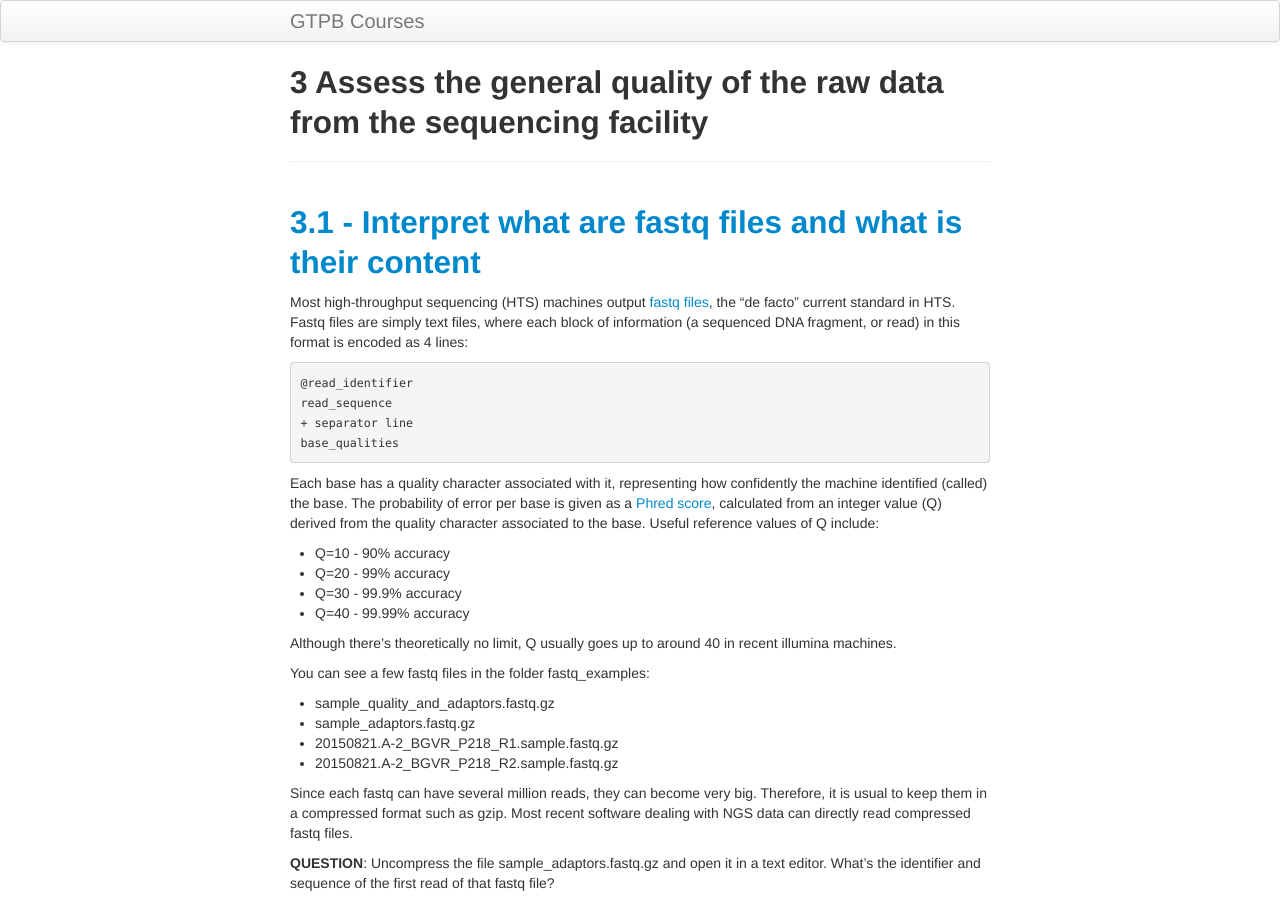
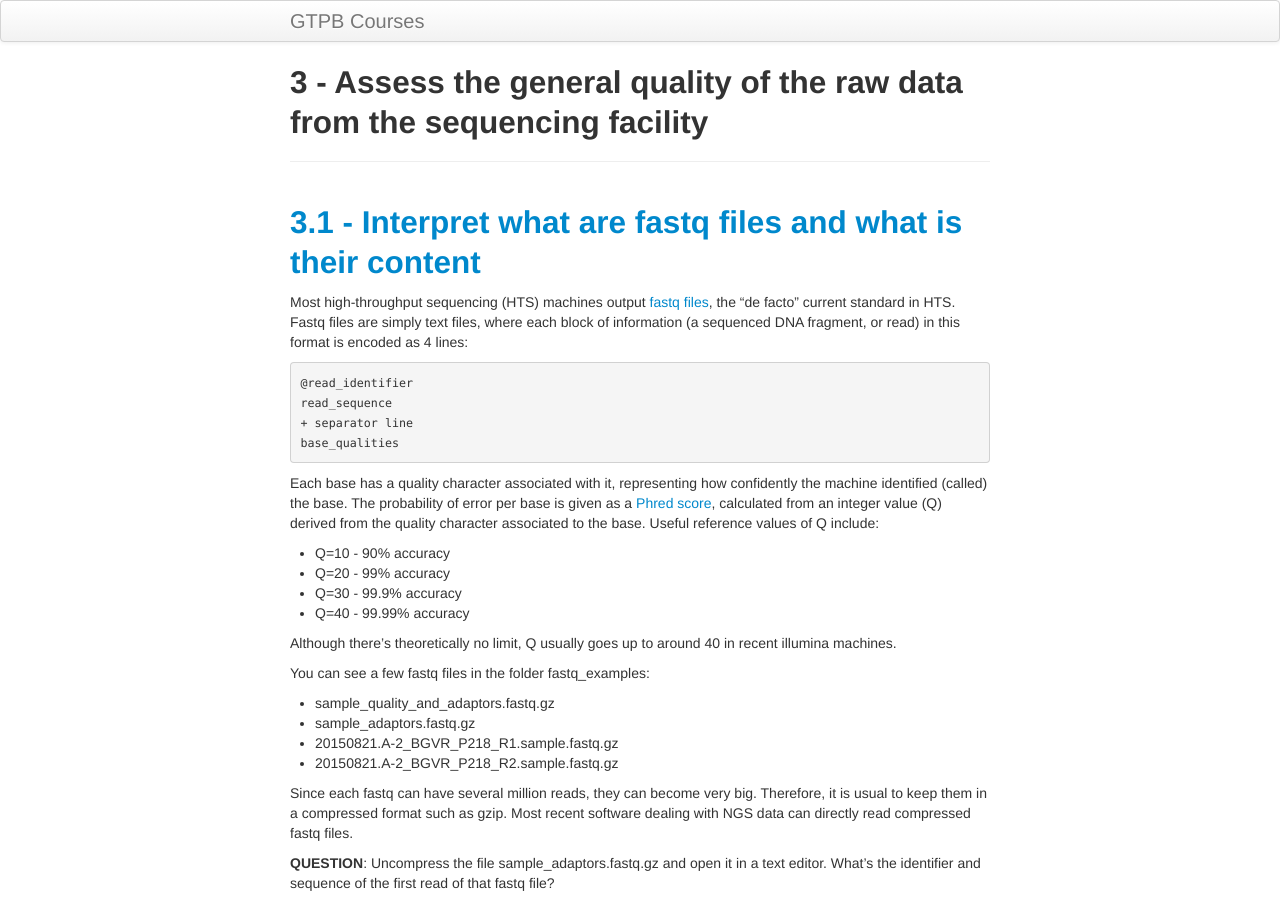
Before and after one commit to GTPB/ADER19F, a Jekyll site: the page built from pages/L03.md, in a window 1280 px wide and 900 px high. Built offline with Jekyll 4.4.1, drawn with Linux system fonts in a browser that asks for light colours.

Commit message:
Update L03.md

```diff
--- a/pages/L03.md
+++ b/pages/L03.md
@@ -1,6 +1,6 @@
 ---
 layout: page
-title: 3 Assess the general quality of the raw data from the sequencing facility
+title: 3 - Assess the general quality of the raw data from the sequencing facility
 ---
 
 ## <a id="LO3.1">3.1 - Interpret what are fastq files and what is their content</a>
```
